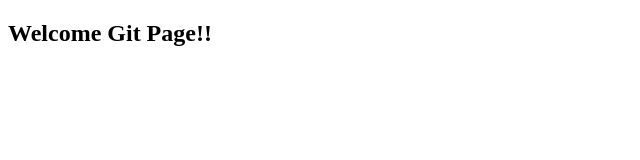
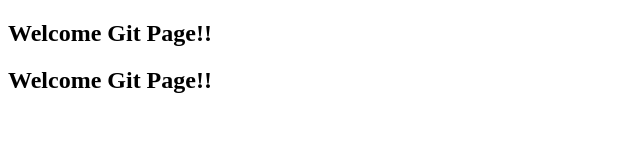
Before and after one commit to dameeta/hbgrouprepo, a plain HTML site: page index.html in a window 1280 px wide. Shown: the whole page, without its empty margins (0-640 px from the left). Drawn offline with Linux system fonts and the light colour scheme.

Commit message:
Update index.html

```diff
--- a/index.html
+++ b/index.html
@@ -5,5 +5,7 @@
   </head>
 <body>
   <h2>Welcome Git Page!!</h2>
+    <h2>Welcome Git Page!!</h2>
+
 </body>
 </html>
```
